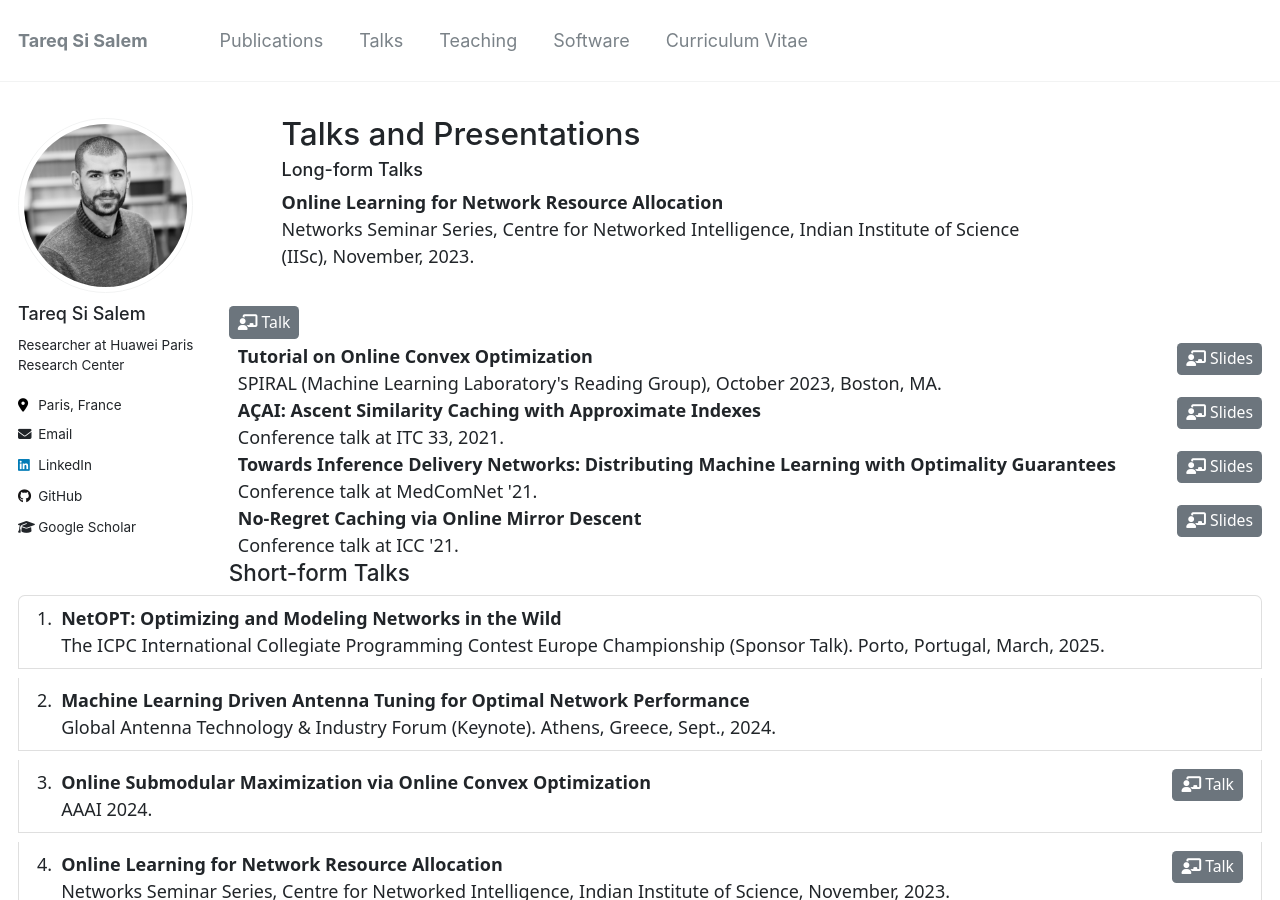
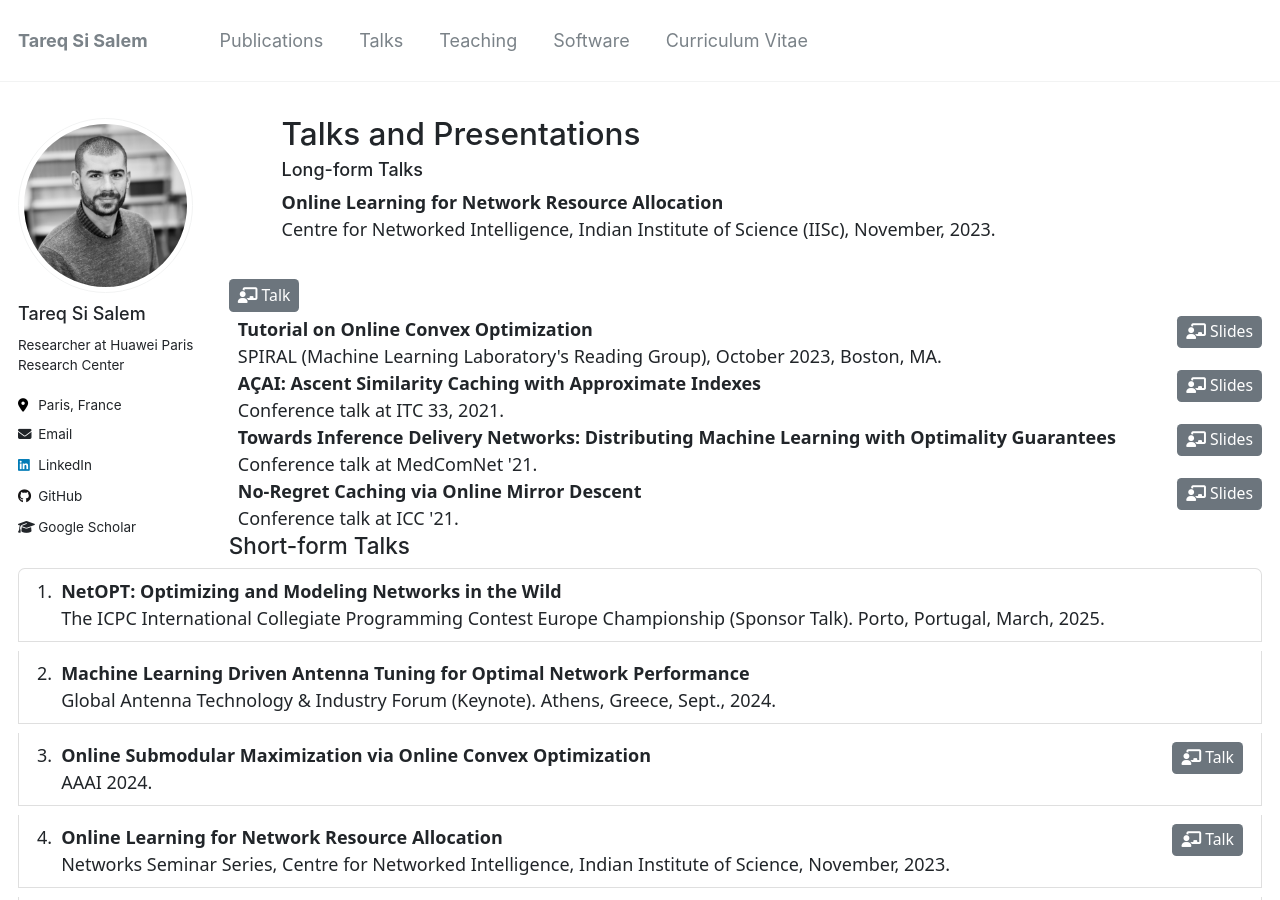
Before and after one commit to tareq-si-salem/tareq-si-salem.github.io, a Jekyll site: the page built from _pages/talks.html, in a window 1280 px wide and 900 px high. Built offline with Jekyll 4.4.1, drawn with Linux system fonts in a browser that asks for light colours.

Commit message:
Update talks.html

```diff
--- a/_pages/talks.html
+++ b/_pages/talks.html
@@ -20,7 +20,7 @@ author_profile: true
 <h6>Long-form Talks</h6>
 <ol class="list-group list-group-numbered">
 <div class="fw-bold"> Online Learning for Network Resource Allocation</div>
- Networks Seminar Series, Centre for Networked Intelligence, Indian Institute of Science (IISc), November, 2023.
+ Centre for Networked Intelligence, Indian Institute of Science (IISc), November, 2023.
 </div>
 <a  class="btn btn-secondary btn-sm" href="https://www.youtube.com/watch?v=b4PoeYqJ3xQ&t=203s"> <span class = "text-nowrap"><i class="fa-solid fa-chalkboard-user"></i> Talk</span></a>
 </li>
```
